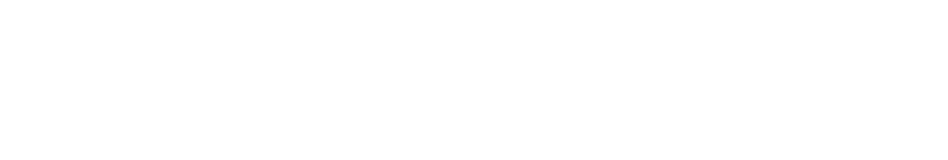
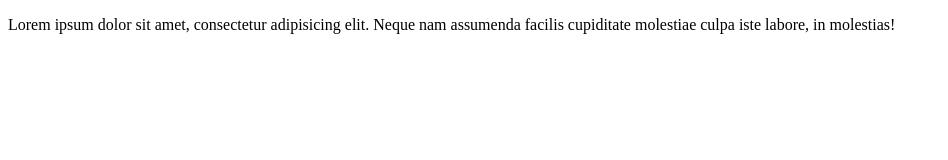
Before and after one commit to masud3999/test, a plain HTML site: page index.html in a window 1280 px wide. Shown: the whole page, without its empty margins (0-948 px from the left). Drawn offline with Linux system fonts and the light colour scheme.

Commit message:
added lorem

```diff
--- a/index.html
+++ b/index.html
@@ -7,6 +7,6 @@
     <title>1st test</title>
 </head>
 <body>
-
+    <p>Lorem ipsum dolor sit amet, consectetur adipisicing elit. Neque nam assumenda facilis cupiditate molestiae culpa iste labore, in molestias!</p>
 </body>
 </html>
```
